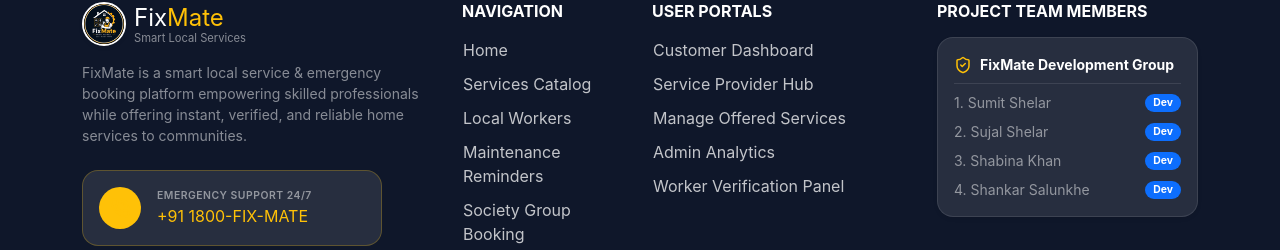
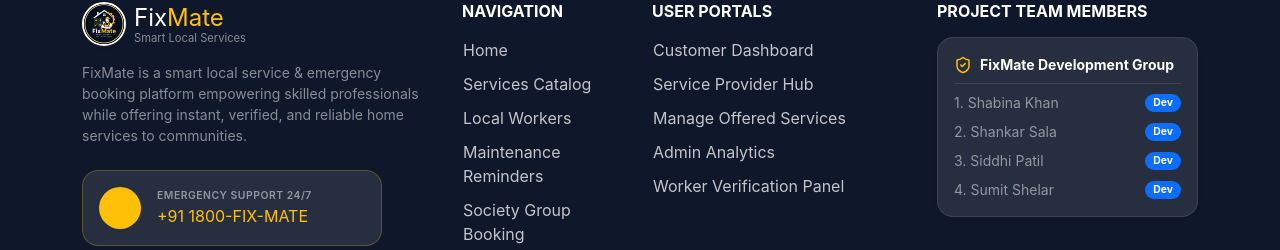
Before and after one commit to Khan-Shabina/FixMate_platform, a React (Vite) app in the folder frontend/: page / in a window 1280 px wide. Shown: the part 811-1061 px from the top of the page. Built offline with nearby package versions, Linux system fonts and the light colour scheme.

Commit message:
fix footer

```diff
--- a/frontend/src/components/Footer.jsx
+++ b/frontend/src/components/Footer.jsx
@@ -3,10 +3,10 @@ import fixmateLogo from '../assets/fixmate-logo.jpeg';
 import { PhoneCall, ShieldCheck, Heart } from 'lucide-react';
 
 const teamMembers = [
-  { name: 'Sumit Shelar', role: 'Full Stack Dev' },
-  { name: 'Sujal Shelar', role: 'Backend & DB' },
-  { name: 'Shabina Khan', role: 'Frontend & UI' },
-  { name: 'Shankar Salunkhe', role: 'QA & Security' }
+  { name: 'Shabina Khan', role: 'Dev' },
+  { name: 'Shankar Sala', role: 'Dev' },
+  { name: 'Siddhi Patil', role: 'Dev' },
+  { name: 'Sumit Shelar', role: 'Dev' }
 ];
 
 export default function Footer({ setCurrentPage }) {
```
